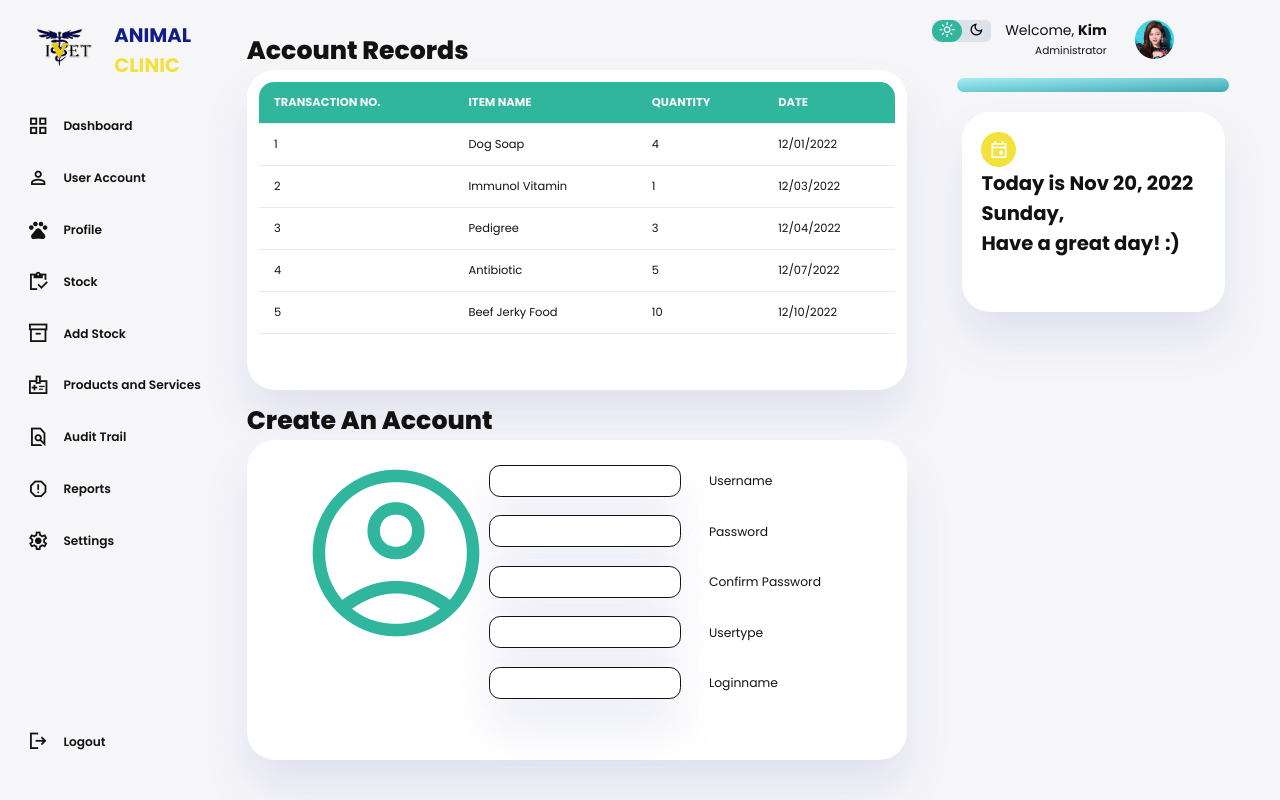
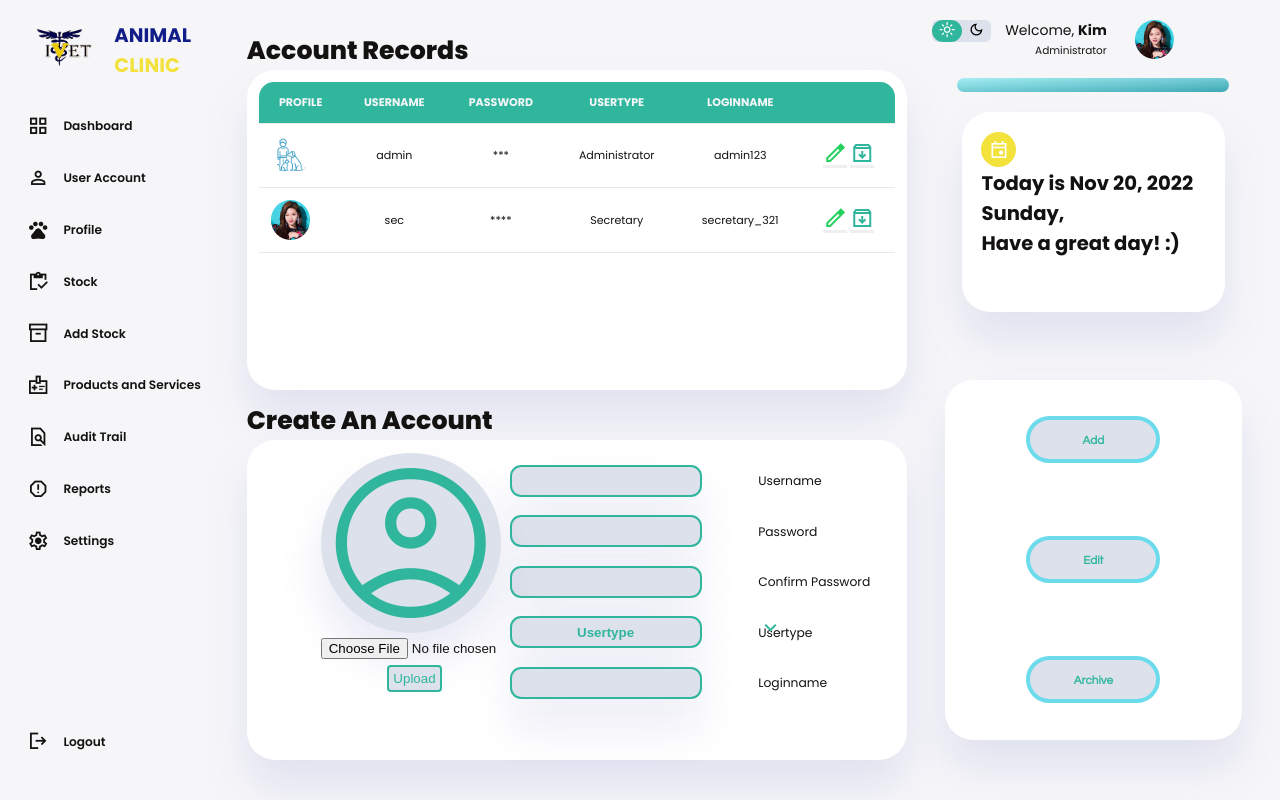
Before and after one commit to JemIsseo/Web-basedMISforIVETAnimalClinic, a PHP site: page /includes/useraccount.php in a window 1280 px wide. Run offline with PHP 8.4, Linux system fonts and the light colour scheme.

Commit message:
profile buttons

```diff
--- a/Source Code/css/loginform.css
+++ b/Source Code/css/loginform.css
@@ -43,6 +43,8 @@ main {
     font-size: 1em;
     margin-left: 23%;
     margin-top: 30px;
+    text-align: center;
+    font-weight: bold;
 }
 
 .input-box span {
--- a/Source Code/css/useraccount.css
+++ b/Source Code/css/useraccount.css
@@ -12,7 +12,6 @@
     --color-info-light: #dce1eb;
     --color-dark: rgb(20, 17, 17);
     --color-light: rgba(132, 139, 200, 0.18);
-    --color-info-light: #dce1eb;
     --color-primary-variant: #111e88;
     --color-dark-variant: #677483;
     --color-background: #f6f6f9;
@@ -109,6 +108,18 @@ h5 {
 
 small {
     font-size: 0.75rem;
+}
+
+.edit {
+    color: var(--color-success);
+    background: var(--color-white);
+    cursor: pointer;
+}
+
+.archive {
+    color: var(--color-primary);
+    background: var(--color-white);
+    cursor: pointer;
 }
 
 .profile-photo {
@@ -253,34 +264,65 @@ main {
     gap: 1.5em;
 }
 
-.formprofile div {
-    margin: 0 3em;
-}
-
 .formprofile input {
     height: 4vh;
     width: 15vw;
-    border: 1px solid var(--color-dark);
+    border: 2px solid var(--color-primary);
     border-radius: var(--border-radius-2);
     box-shadow: var(--box-shadow);
+    background: var(--color-info-light);
+    margin: 0 4em;
+    color: var(--color-primary);
+    font-weight: bold;
+    text-align: center;
 }
 
 .formprofile span {
-    margin: 2em;
+    margin-right: 1em;
 }
 
+#ut {
+    height: 4vh;
+    width: 15vw;
+    border: 2px solid var(--color-primary);
+    border-radius: var(--border-radius-2);
+    box-shadow: var(--box-shadow);
+    background: var(--color-info-light);
+    margin: 0 4em;
+    color: var(--color-primary);
+    font-weight: bold;
+    text-align: center;
+}
+
+.markdown {
+    position: absolute;
+    left: 31.6em;
+    color: var(--color-primary);
+}
 
 .profilepicture {
     position: absolute;
     height: 28vh;
     width: 15vw;
     border-radius: 50%;
-    margin-left: 3em;
+    margin-left: 5em;
+}
+
+.profilepicture .upload {
+    border: 2px solid var(--color-primary);
+    margin: .5em 0 0 5em;
+    color: var(--color-primary);
+    background: var(--color-info-light);
+    padding: .3em;
+    border-radius: 4px;
 }
 
 .profilepicture span {
-    font-size: 200px;
+    font-size: 180px;
     color: var(--color-primary);
+    background: var(--color-info-light);
+    border-radius: 50%;
+    box-shadow: var(--box-shadow);
 }
 
 
@@ -288,14 +330,14 @@ main {
 /*  Table Transaction  */
 .content-table {
     border-collapse: collapse;
-    font-size: .93em;
+    font-size: .90em;
     width: 100%;
 }
 
 .content-table thead tr {
     background-color: var(--color-primary);
     color: var(--color-background);
-    text-align: left;
+    text-align: center;
     font-weight: bold;
     text-transform: uppercase;
 }
@@ -311,7 +353,8 @@ main {
 
 .content-table th,
 .content-table td {
-    padding: 12px 15px;
+    text-align: center;
+    padding: 12px;
     border-bottom: 1px solid rgb(238, 233, 233);
 }
 
@@ -409,6 +452,42 @@ main {
     font-size: var(--fs-text1);
     font-weight: bolder;
 }
+
+/* Buttons */
+.buttons {
+    background: var(--color-white);
+    height: 45vh;
+    border-radius: var(--card-border-radius);
+    box-shadow: var(--box-shadow);
+    transition: all 300ms ease;
+    display: grid;
+    margin: 1em;
+    margin-top: 5.5em;
+}
+
+.buttons:hover {
+    box-shadow: none;
+}
+
+.button-1 {
+    width: 45%;
+    height: 4em;
+    border-radius: 2em;
+    border:  4px solid #6cdbeb;
+    color:#30b69d;
+    font-family: 'Questrial', sans-serif;
+    font-size: .95em;
+    background: var(--color-info-light);
+    margin: auto;
+    font-weight: bold;
+}
+
+.button-1:hover {
+    background-color: #30b69d;
+    color: white;
+    transition: 200ms;
+}
+
 
 /*  Media Queries  */
 @media screen and (max-width: 1200px) {
--- a/Source Code/includes/useraccount.php
+++ b/Source Code/includes/useraccount.php
@@ -24,42 +24,44 @@
                         <table class="content-table">
                             <thead>
                                 <tr>
-                                    <th>Transaction No.</th>
-                                    <th>Item Name</th>
-                                    <th>Quantity</th>
-                                    <th>Date</th>
+                                    <th>Profile</th>
+                                    <th>Username</th>
+                                    <th>Password</th>
+                                    <th>Usertype</th>
+                                    <th>Loginname</th>
+                                    <th>         </th>
                                 </tr>
                             </thead>
                             <tbody>
                                 <tr>
-                                    <td>1</td>
-                                    <td>Dog Soap</td>
-                                    <td>4</td>
-                                    <td>12/01/2022</td>
+                                    <td>
+                                        <div class="profile-photo">
+                                            <img src="../images/petcare.png" alt="User Photo">
+                                        </div>
+                                    </td>
+                                    <td>admin</td>
+                                    <td>***</td>
+                                    <td>Administrator</td>
+                                    <td>admin123</td>
+                                    <td>
+                                    <button type="button"><span class="material-symbols-sharp edit">edit</span></button>
+                                    <button type="button"><span class="material-symbols-sharp archive">archive</span></button>
+                                    </td>
                                 </tr>
                                 <tr>
-                                    <td>2</td>
-                                    <td>Immunol Vitamin</td>
-                                    <td>1</td>
-                                    <td>12/03/2022</td>
-                                </tr>
-                                <tr>
-                                    <td>3</td>
-                                    <td>Pedigree</td>
-                                    <td>3</td>
-                                    <td>12/04/2022</td>
-                                </tr>
-                                <tr>
-                                    <td>4</td>
-                                    <td>Antibiotic</td>
-                                    <td>5</td>
-                                    <td>12/07/2022</td>
-                                </tr>
-                                <tr>
-                                    <td>5</td>
-                                    <td>Beef Jerky Food</td>
-                                    <td>10</td>
-                                    <td>12/10/2022</td>
+                                    <td>
+                                        <div class="profile-photo">
+                                            <img src="../images/profile-1.jpg" alt="User Photo">
+                                        </div>
+                                    </td>
+                                    <td>sec</td>
+                                    <td>****</td>
+                                    <td>Secretary</td>
+                                    <td>secretary_321</td>
+                                    <td>
+                                    <button type="button"><span class="material-symbols-sharp edit">edit</span></button>
+                                    <button type="button"><span class="material-symbols-sharp archive">archive</span></button>
+                                    </td>
                                 </tr>
                             </tbody>
                         </table>
@@ -73,8 +75,11 @@
                     <div class="accountrecords">
                     <form action="" method="POST" >
                             <div class="profilepicture">
-                                <span class="material-symbols-sharp">account_circle</span>
+                                <span class="material-symbols-sharp">account_circle</span><br>
+                                <input type="file">
+                                <button type="submit" class="upload">Upload</button>
                             </div>
+
 
                         <div class="formprofile">
 
@@ -91,7 +96,12 @@
                                 <span>Confirm Password</span>
                             </div>
                             <div>
-                                <input type="text" name="usertype" required>
+                                <span class="material-symbols-sharp markdown">expand_more</span>
+                                <select name="usertype" id="ut" required>
+                                <option value="Usertype">Usertype</option>
+                                <option value="Admin">Admin</option>
+                                <option value="Secretary">Secretary</option>
+                                </select>
                                 <span>Usertype</span>
                             </div>
                             <div>
@@ -108,8 +118,15 @@
         <!--  End of Main Tag  -->
 
         <?php   include 'systemaccountanddate.php'; ?>
+
+
+            <!--  Start of Buttons  -->
+            <div class="buttons">
+                <button type="submit" class="button-1"> Add </button>
+                <button type="submit" class="button-1"> Edit </button>
+                <button type="submit" class="button-1"> Archive </button>
+            </div>
     </div>
-
     <script src="../JS/script.js"></script>
 </body>
 </html>
```
